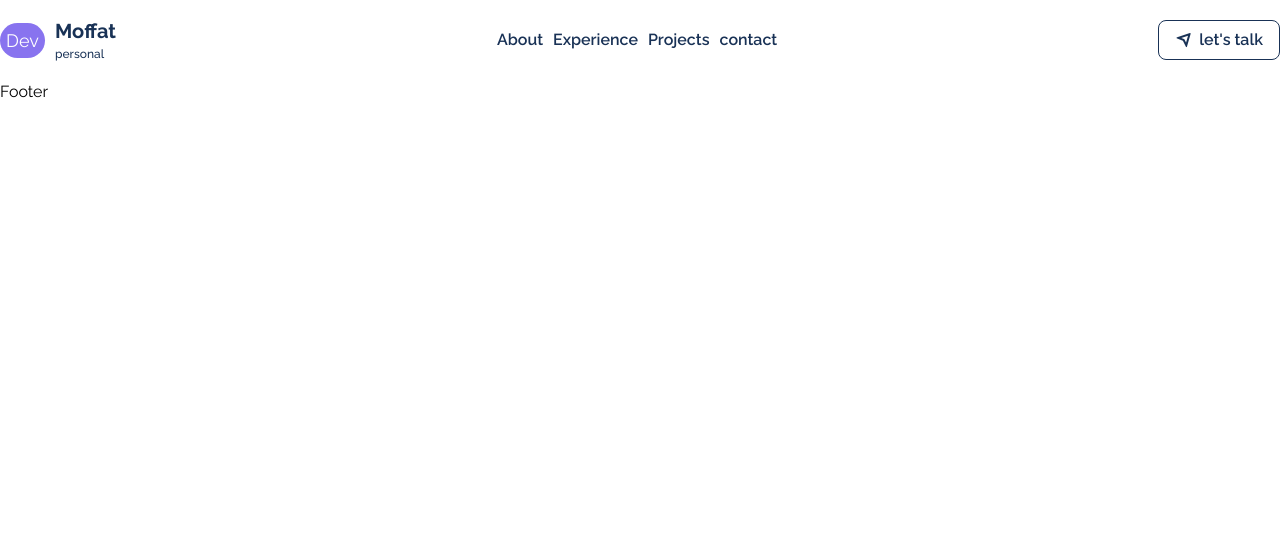
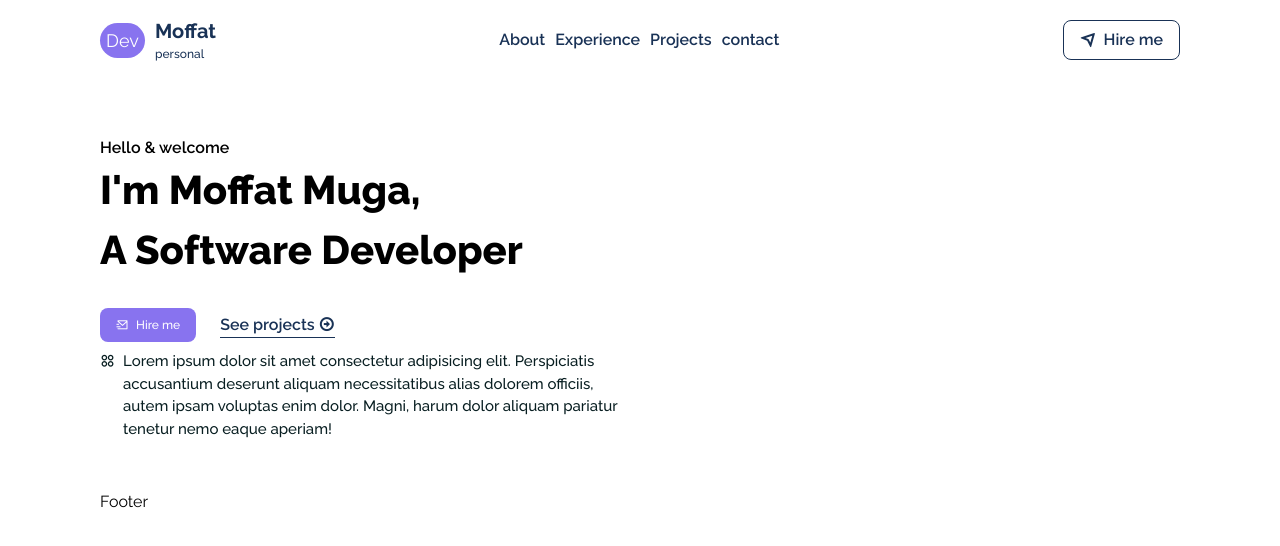
Before and after one commit to MoffatMuga/my-portfolio, a React (Vite) app: page / in a window 1280 px wide. Shown: the top 546 px of the page. Built offline with nearby package versions, Linux system fonts and the light colour scheme.

Commit message:
style hero

```diff
--- a/src/App.css
+++ b/src/App.css
@@ -8,6 +8,8 @@
 
 html{
   scroll-behavior: smooth;
+  padding-left: 100px;
+  padding-right: 100px;
 }
 
 body {
--- a/src/App.jsx
+++ b/src/App.jsx
@@ -4,6 +4,7 @@ import './App.css'
 
 import Header from './components/Header/Header';
 import Footer from './components/Footer/Footer';
+import Hero from './components/UI/Hero';
 
 function App() {
   useEffect (() =>{
@@ -14,7 +15,9 @@ function App() {
   return (
     <>
           <Header/>
-            <main></main>
+            <main>
+              <Hero />
+            </main>
           <Footer/>
     </>
 
--- a/src/components/Header/Header.jsx
+++ b/src/components/Header/Header.jsx
@@ -31,7 +31,7 @@ function Header() {
             </div>
             <div className='flex items-center gap-4'>
                 <button className='flex items-center gap-2 text-smallTextColor font-[600] border border-solid border-smallTextColor py-2 px-4 rounded-[8px] max-h-[40px] hover:bg-smallTextColor hover:text-white hover:font-[500] '>
-                    <i class="ri-send-plane-line"></i> let's talk
+                    <i class="ri-send-plane-line"></i> Hire me
                 </button>
                 <span className='md:hidden text-smallTextColor text-2xl cursor-pointer'><i class="ri-menu-4-fill"></i></span>
             </div>
--- a/src/components/UI/Hero.jsx
+++ b/src/components/UI/Hero.jsx
@@ -0,0 +1,39 @@
+import React from 'react'
+// import heroImg from '../..assets/images/moffat.png'
+// import CountUp from 'react-countup/build/CountUp'
+
+
+export default function Hero() {
+  return (
+    <section className='pt-0' id='about'>
+        <div className='container pt-14'>
+            <div className='md:flex items-center justify-between sm:flex-col md:flex-row'>
+                <div className='w-full md:basis-1/2'>
+                    <h5 data-aos='fade-right' data-aos-duration='1500' className='text-headigColor font-[600] text-[16px]'>Hello & welcome</h5>
+
+                    <h1 data-aos='fade-up' data-aos-duration='1500' className='text-headigColor font-[800] text-[1.8rem] sm:text-[40px]'>
+                        I'm Moffat Muga,<br /> A Software Developer
+                    </h1>
+                    <div  data-aos='fade-up' data-aos-duration='1800' data-aos-delay='200' className="flex items-center gap-6 mt-7">
+                     <a href="#contact">
+                        <button className='bg-primaryColor text-white font-[500] flex items-center gap-2 hover:bg-smallTextColor ease-in duration-300 rounded-[8px] py-2 px-4 text-[12px]'>
+                        <i class="ri-mail-send-line"></i>Hire me
+                        </button>
+                     </a>
+                     <a className='text-smallTextColor font-[600] border-b brder-solid border-smallTextColor'href="#projects">See projects <i class="ri-arrow-right-circle-line"></i></a>
+
+                </div>
+
+                    <p data-aos='fade-left' data-aos-duration='1800' className='flex gap-2 text-headingColor font-[500] text-[15px] mt-2'> <span><i class="ri-apps-2-line"></i></span>
+                        Lorem ipsum dolor sit amet consectetur adipisicing elit. Perspiciatis accusantium deserunt aliquam necessitatibus alias dolorem officiis, autem ipsam voluptas enim dolor. Magni, harum dolor aliquam pariatur tenetur nemo eaque aperiam!
+                     </p>
+
+                </div>
+
+
+            </div>
+
+        </div>
+    </section>
+  )
+}
```
